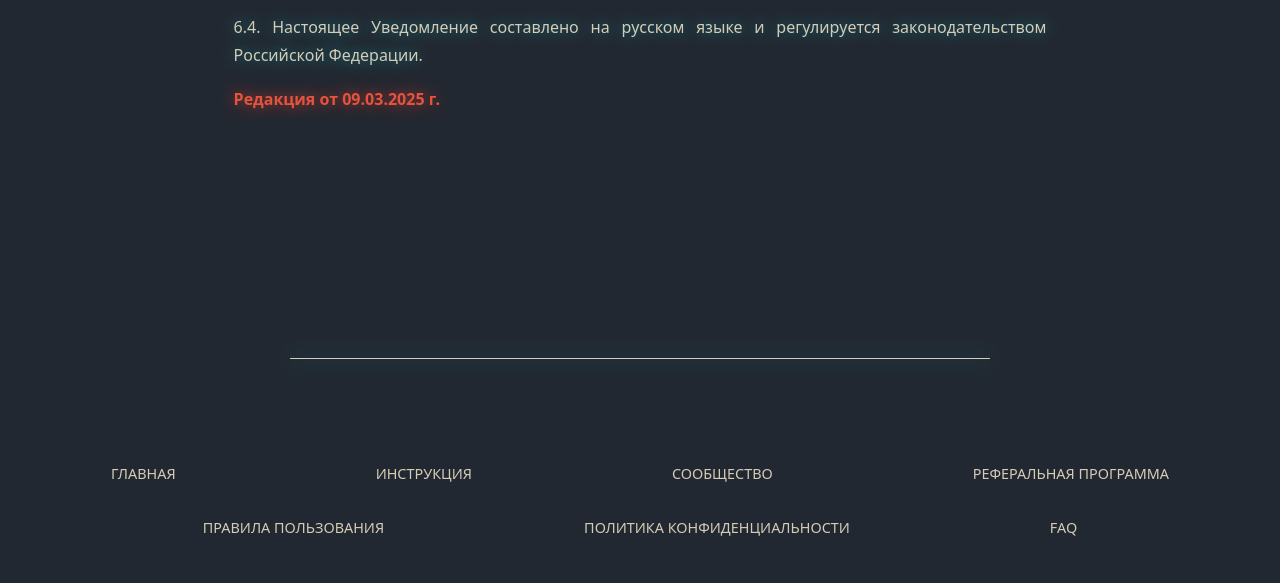
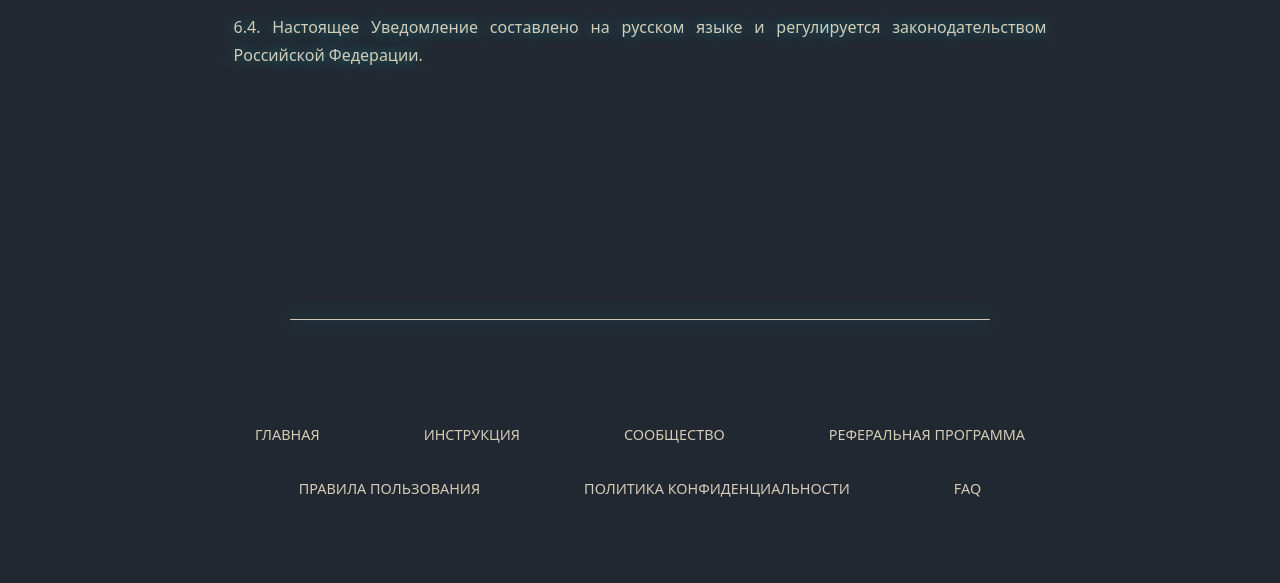
Before and after one commit to morderboy/asknow-front, a website: page offer.html in a window 1280 px wide. Shown: the part 10419-11002 px from the top of the page. Drawn offline with nearby package versions, Linux system fonts and the light colour scheme.

Commit message:
fix line neuron_4

```diff
--- a/css/styles.css
+++ b/css/styles.css
@@ -424,7 +424,7 @@ a.bot-btn, a.btn-glow {
 .footer-links {
     display: flex;
     justify-content: center;
-    gap: 12.5rem;
+    gap: 6.5rem;
     margin-bottom: 10px;
     font-size: 0.9rem;
     padding-bottom: 2%;
@@ -1133,7 +1133,7 @@ a.bot-btn, a.btn-glow {
 
 .red-question {
     font-size: 1.0rem;
-    color: #E5533D;
+    color: #D4CCB6;
     text-shadow: 0 0 15px rgba(231, 76, 60, 0.8);
     font-weight: bold;
 }
--- a/offer.html
+++ b/offer.html
@@ -366,7 +366,7 @@
         <p>
             6.4. Настоящее Уведомление составлено на русском языке и регулируется законодательством Российской Федерации.
         </p>
-        <h3 class="red-highlight">Редакция от 09.03.2025 г.</h3>
+
 
 
             </div>
```
Also changed, not shown: polit.html (+0 -1 lines).
